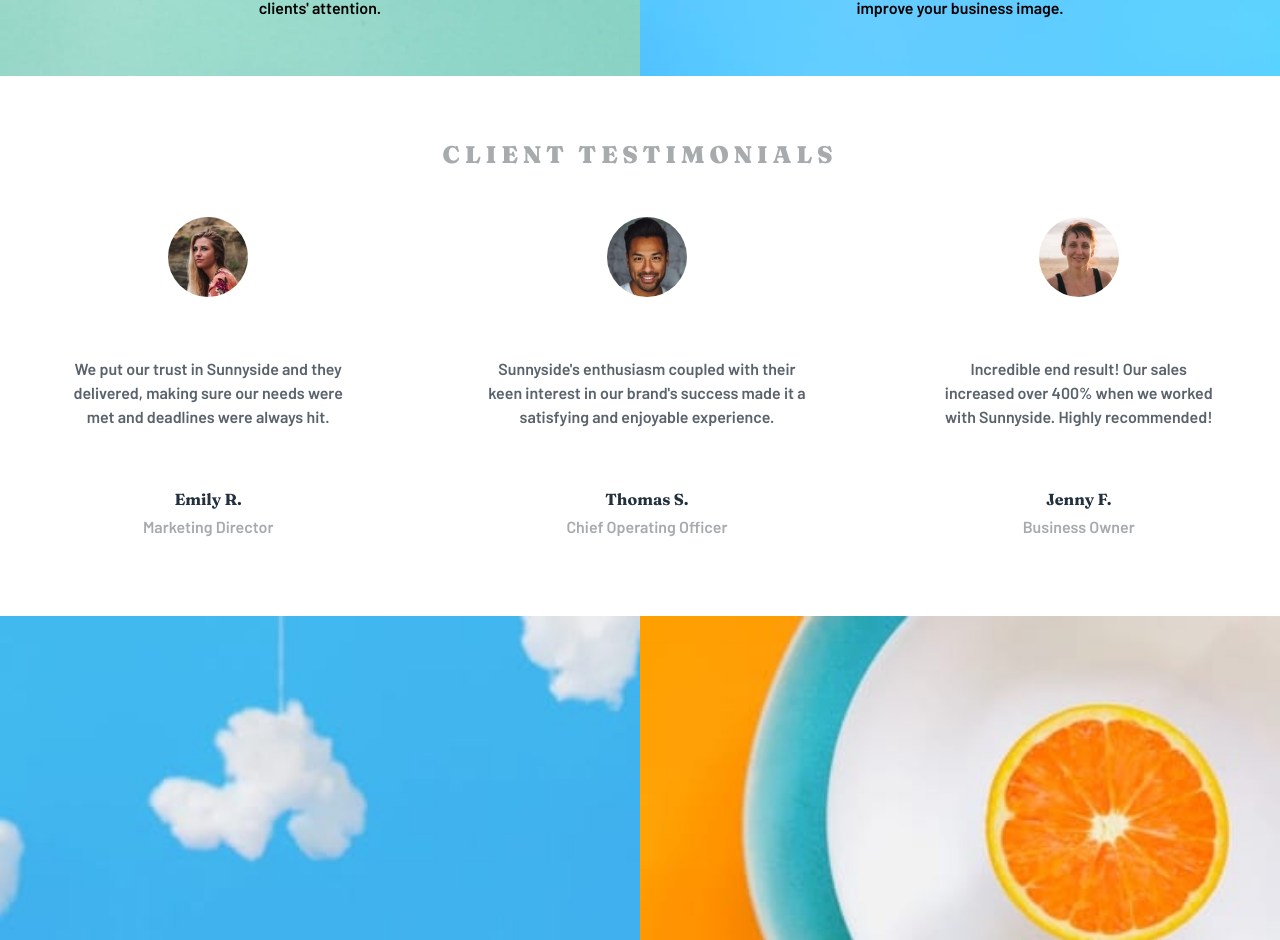
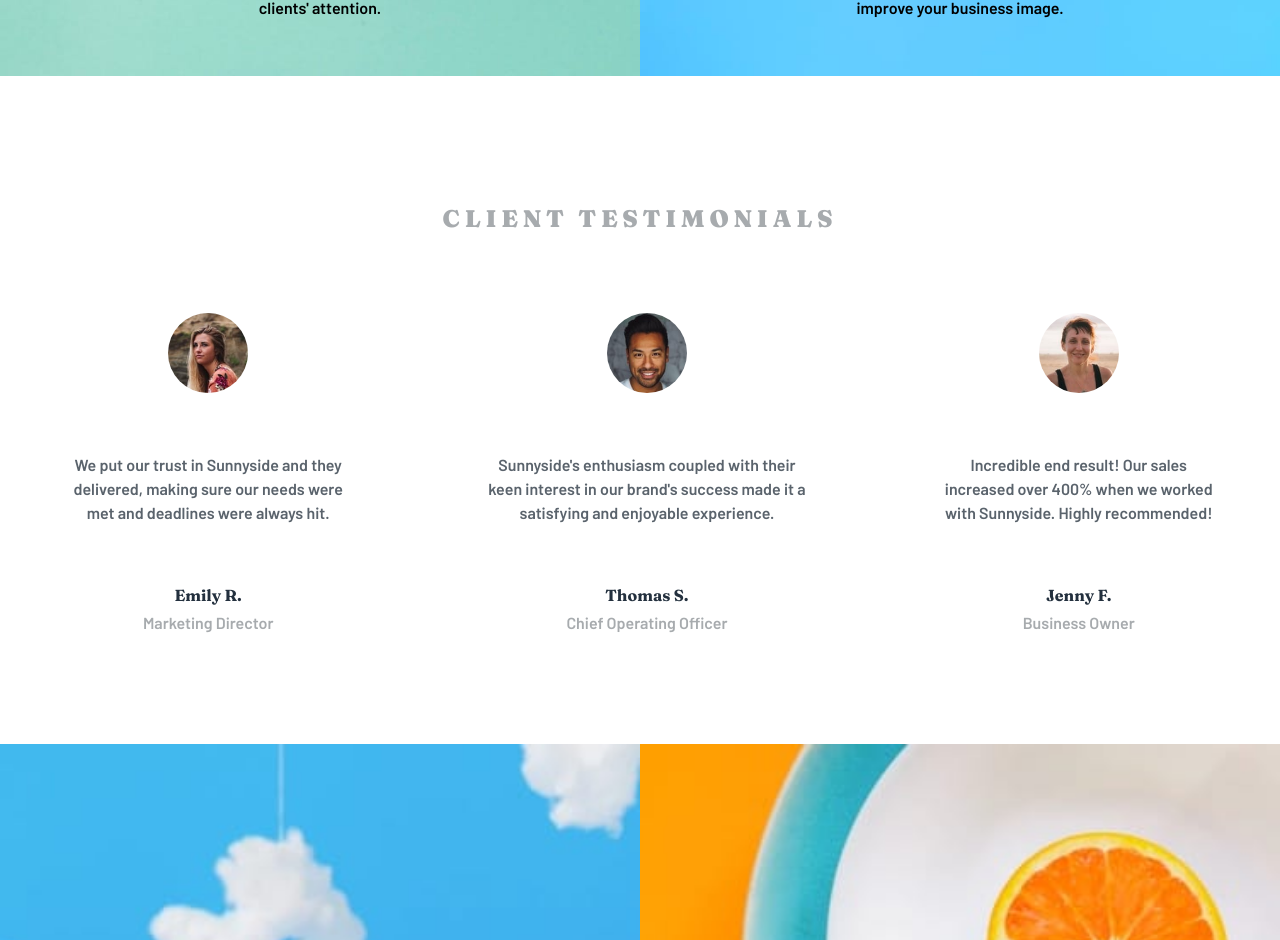
Before and after one commit to AliAbuSalam/sunnyside-agency-landing-page, a Next.js app: page / in a window 1280 px wide. Shown: the part 2235-3175 px from the top of the page. Built offline with nearby package versions, Linux system fonts and the light colour scheme.

Commit message:
change margins for eightbox

```diff
--- a/src/styles/eighthBox.module.scss
+++ b/src/styles/eighthBox.module.scss
@@ -3,6 +3,9 @@
 .container {
   text-align: center;
   margin-bottom: 3rem;
+
+  .header-container {
+    text-align: inherit;
 
     .header {
       letter-spacing: 0.15rem;
@@ -14,6 +17,7 @@
       font-weight: 900;
       display: none;
     }
+  }
 
   .testimonial-container {
     display: flex;
@@ -22,8 +26,11 @@
   }
 }
 
+
 @media screen and (min-width: screenSizes.$SCREEN_WIDTH_LAPTOP) {
   .container {
+    margin: 8rem 0 5rem 0;
+    .header-container {
       .header {
         letter-spacing: 0.3rem;
       }
@@ -35,9 +42,11 @@
       .header-on-mobile {
         display: none;
       }
+    }
 
     .testimonial-container {
       flex-direction: row;
+      margin-top: 2rem;
     }
   }
 }
```
Lines whose indentation alone changed are shown as unchanged.
